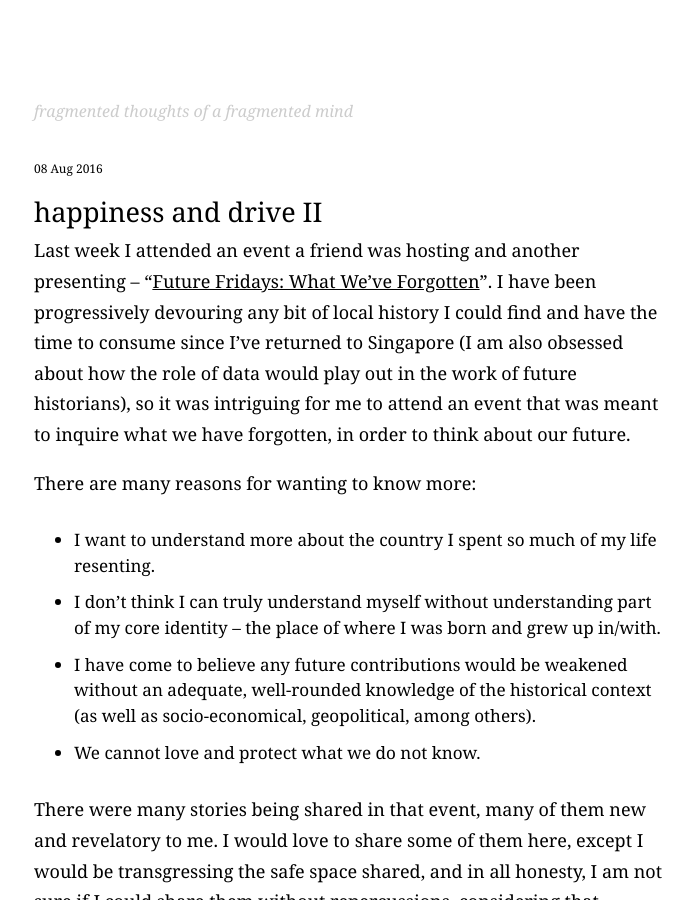
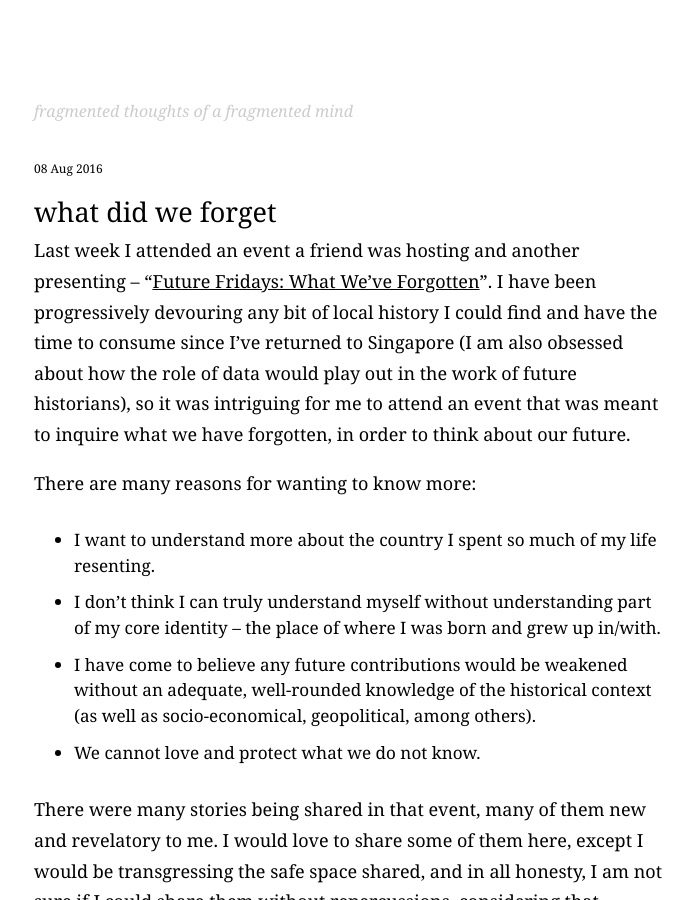
Before and after one commit to wynlim/wynlim.github.io, a Jekyll site: the page built from _posts/2016-08-08-what-did-we-forget.markdown, in a window 1280 px wide and 900 px high. Shown: the whole window, without its empty margins (291-982 px from the left). Built offline with Jekyll 4.4.1, drawn with Linux system fonts in a browser that asks for light colours; comment, search, counter and statistics services are not loaded.

Commit message:
Update 2016-08-08-what-did-we-forget.markdown

```diff
--- a/_posts/2016-08-08-what-did-we-forget.markdown
+++ b/_posts/2016-08-08-what-did-we-forget.markdown
@@ -1,7 +1,7 @@
 ---
 layout: post
-title: happiness and drive II
-permalink: happiness-and-drive-II
+title: what did we forget
+permalink: what-did-we-forget
 ---
 Last week I attended an event a friend was hosting and another presenting – “[Future Fridays: What We’ve Forgotten](https://www.facebook.com/events/594593307332272/)”. I have been progressively devouring any bit of local history I could find and have the time to consume since I’ve returned to Singapore (I am also obsessed about how the role of data would play out in the work of future historians), so it was intriguing for me to attend an event that was meant to inquire what we have forgotten, in order to think about our future.
 
```
